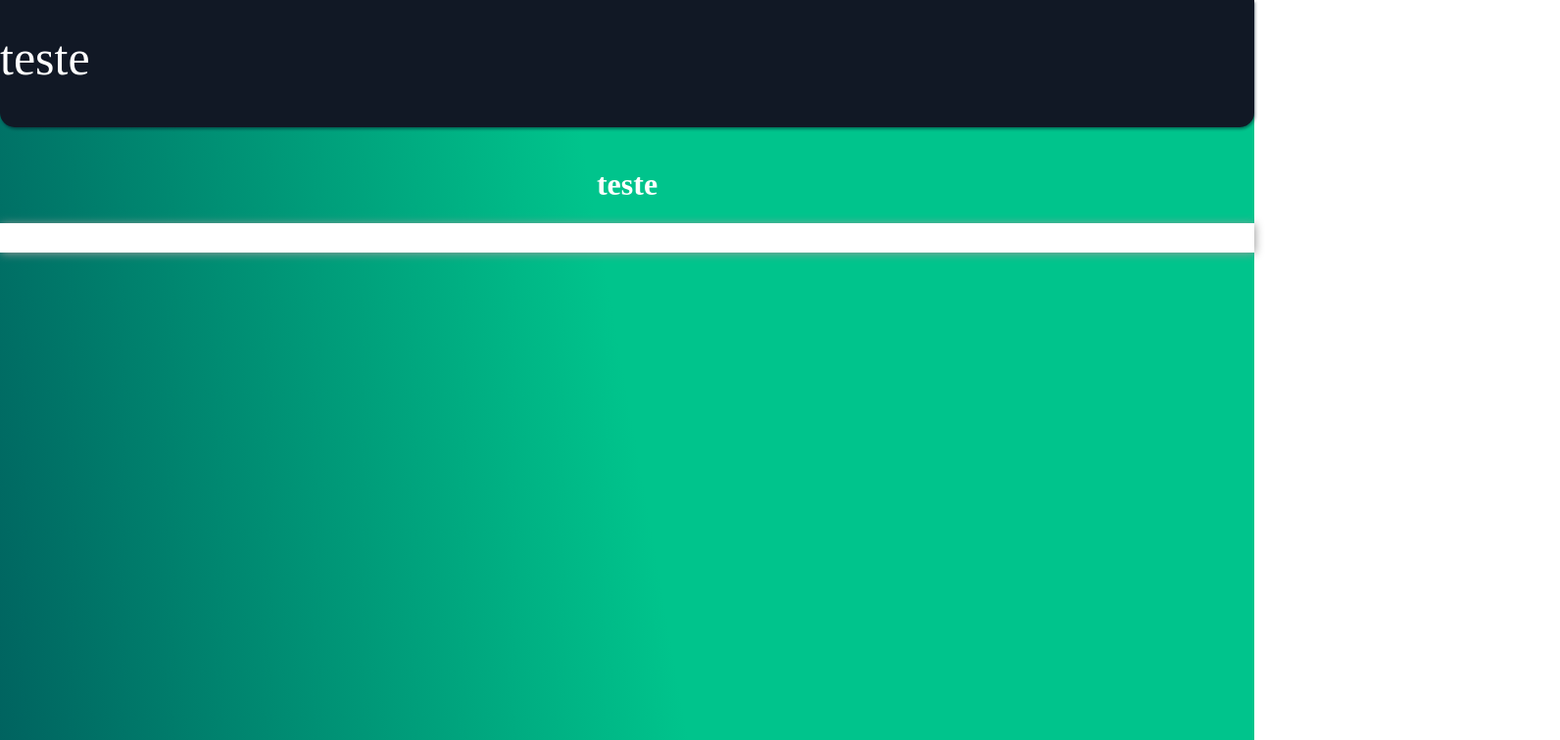
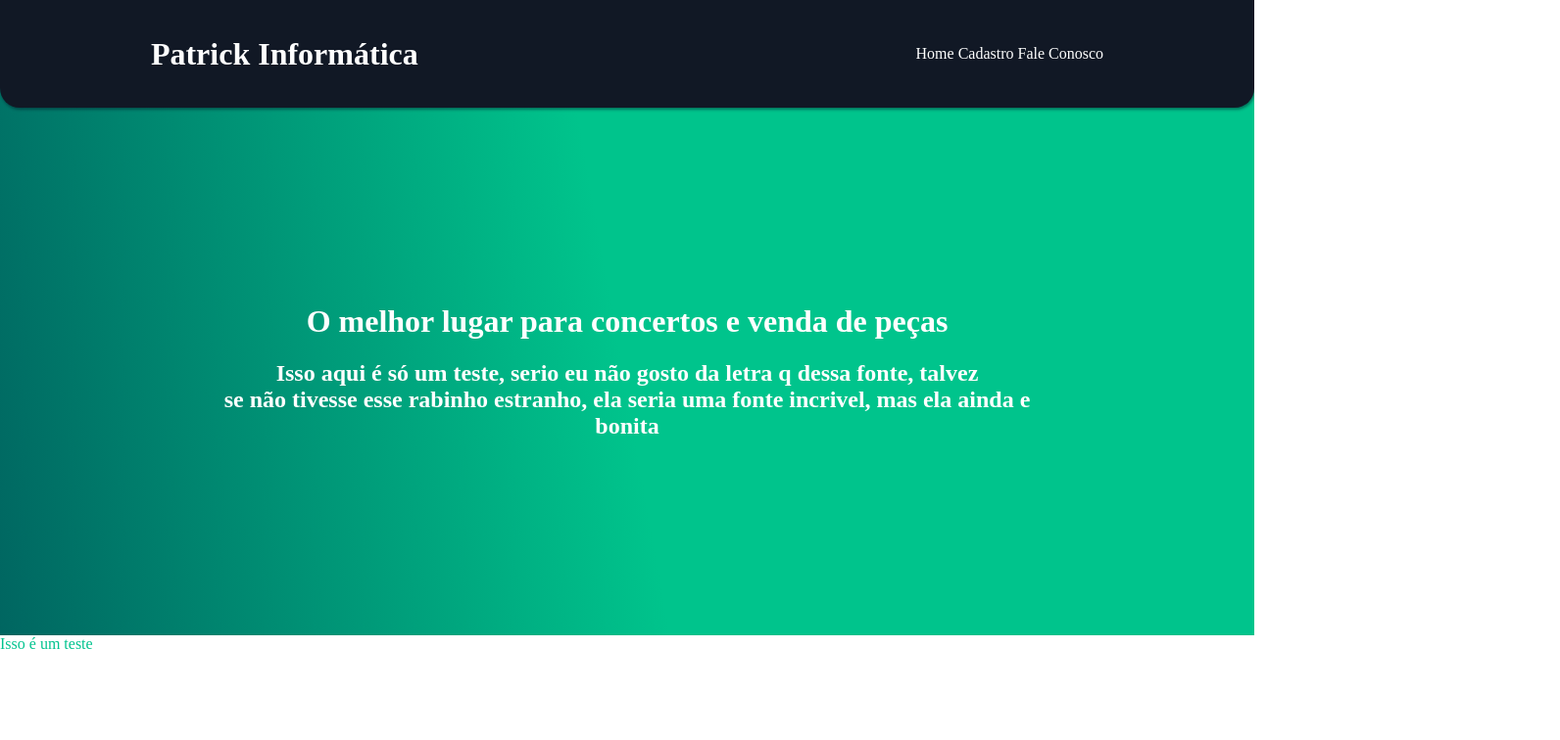
Before and after one commit to PatrickMacedoFelicio/ds-Site-HTML, a plain HTML site: page Atividade 01/index.html in a window 1280 px wide. Shown: the top 756 px of the page at 98% size, 1592 px wide, since content can reach past the window. Drawn offline with Linux system fonts and the light colour scheme.

Commit message:
Update css

```diff
--- a/Atividade 01/css/estilo.css
+++ b/Atividade 01/css/estilo.css
@@ -6,40 +6,52 @@
 }
 body
 {
-    margin: 0px;
+    margin: 0;
     background-image: linear-gradient(-100deg,#00C48C, #00C48C, #00625F);
     color: rgb(255, 255, 255);
     background-attachment: fixed;
     text-align: center;
 }
-
 .conteudo-navegacao{
     display: flex;
     flex-direction: row;
     justify-content: space-around;
     background-color:  #111825;
     margin: 0;
-    height: 130px;
-    border-bottom-left-radius: 15px;
-    border-bottom-right-radius: 15px;
+    height: 110px;
+    border-bottom-left-radius: 20px;
+    border-bottom-right-radius: 20px;
     box-shadow: 1px 2px 3px #02152578;
     color: white;
     margin-bottom: 40px;
+    align-items: center;
+    gap: 200px;
 }
 
-.conteudo-navegacao > a {
+.conteudo-inicio{
+    margin: 200px;
+}
+
+.conteudo-inicio > h2{
+    margin: 0;
+}
+
+.links > a{
+    text-decoration: none;
     color: white;
-    width: 400px;
-    padding-top: 30px;
-    padding-right: 1500px;
-    font-size: 50px;
 }
+
 .navegacao-site{
     text-align: center;
     background-color: white;
     width: auto;
-    height: auto;
+    height: 600px;
     margin: auto;
-    box-shadow: 1px 1px 10px rgb(155, 155, 155);
     padding-bottom: 30px;
+    box-shadow: 1px 2px 3px #02152578;
 }
+.texto-direita{
+    color: #01C38E;
+    margin: auto;
+    text-align: left;
+}
--- a/Atividade 01/index.html
+++ b/Atividade 01/index.html
@@ -11,11 +11,27 @@
 </head>
 <body>
     <div class="conteudo-navegacao" >
-        <a>teste</a>
+        <h1>Patrick Informática</h1>
+        <div class="links">
+            <a href="">Home</a>
+            <a href="">Cadastro</a>
+            <a href="">Fale Conosco</a>
+        </div>
     </div>
-    <h1>teste </h1>
+    <div class="conteudo-inicio">
+        <h1>O melhor lugar para concertos e venda de peças</h1>
+        <h2>Isso aqui é só um teste, serio eu não gosto da letra q dessa fonte, talvez</h2>
+        <h2>se não tivesse esse rabinho estranho, ela seria uma fonte incrivel, mas ela ainda e bonita</h2>
+    </div>
     <div class="navegacao-site">
-
+        <div class="texto-direita">
+            <p>Isso é um teste</p>
+        </div>
     </div>
+    <p>teste</p>
+    <p>teste</p>
+    <p>teste</p>
+    <p>teste</p>
+    <p>teste</p>
 </body>
 </html>
```
